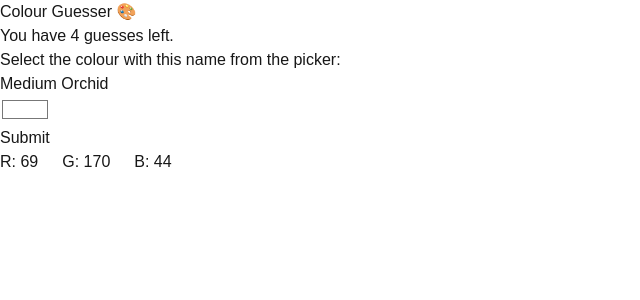
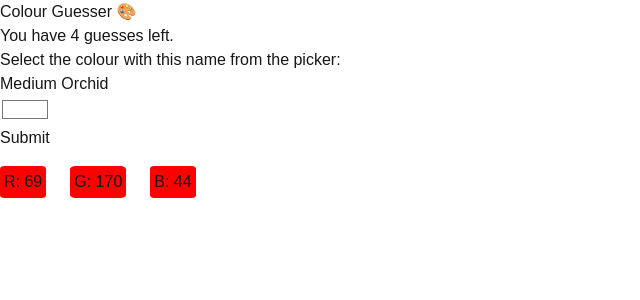
Before and after one commit to CZboop/Cornflower-Blue, a Next.js app: page / in a window 1280 px wide. Both pictures are taken after a click on the input 24 px from the left and 138 px from the top of the page. Shown: the top 300 px of the page, without its empty margins (0-640 px from the left). Built offline with nearby package versions, Linux system fonts and the light colour scheme.

Commit message:
add background based on difference from guess and target for each channel in rgb

```diff
--- a/app/globals.css
+++ b/app/globals.css
@@ -31,4 +31,19 @@ body {
 
 .colour-label {
   margin-right: 1.5em;
+  border-radius: 10%;
+  padding: 0.25em;
+  margin-top: 1em;
 }
+
+.bg-red-diff {
+  background-color: red;
+}
+
+.bg-orange-diff {
+  background-color: orange;
+}
+
+.bg-green-diff {
+  background-color: green;
+}
--- a/app/page.tsx
+++ b/app/page.tsx
@@ -10,6 +10,7 @@ export default function Home() {
   const [targetColour, setTargetColour] = useState(() => getRandomColour(colourMap));
   const [pastEvals, setPastEvals] = useState([]);
   const [numGuesses, setNumGuesses] = useState(0);
+  const [bounds, setBounds] = useState({ "green": 25, "orange": 75 })
 
   function splitCamelCase(text: string): string {
     let splitWords: string[] = text.split(/(?=[A-Z])/).map(word => word.charAt(0).toUpperCase() + word.slice(1).toLowerCase());
@@ -62,6 +63,21 @@ export default function Home() {
     }
   }
 
+  function getColourDiffClass(guess: string, target: string) {
+    const diff = Math.abs(parseInt(guess) - parseInt(target));
+    let className;
+    if (diff <= bounds.green) {
+      className = "bg-green-diff";
+    }
+    else if (diff <= bounds.orange) {
+      className = "bg-orange-diff";
+    }
+    else {
+      className = "bg-red-diff";
+    }
+    return className;
+  }
+
   const formAction = async (formData: FormData) => {
     let pickerInput = formData.get("picker-input")
     console.log(pickerInput);
@@ -85,12 +101,12 @@ export default function Home() {
               <input type="color" id="picker-input" name="picker-input" value={colour} onChange={handleColourPicker} />
             </div>
             <input type="submit"></input>
-            {/* TODO: define how close to be correct, orange, red? test with some colours and see if feels close enough */}
+            {/* TODO: remove redundancies */}
             {pastEvals.length !== 0 ?
               pastEvals.map((guess) => (<div className="colour-diffs">
-                <h2 className="colour-label">R: {guess.r}</h2>
-                <h2 className="colour-label">G: {guess.g}</h2>
-                <h2 className="colour-label">B: {guess.b}</h2>
+                <div className={`colour-label ${getColourDiffClass(guess.r, targetColourRGB.r)}`}><h2 >R: {guess.r}</h2></div>
+                <div className={`colour-label ${getColourDiffClass(guess.g, targetColourRGB.g)}`}><h2 >G: {guess.g}</h2></div>
+                <div className={`colour-label ${getColourDiffClass(guess.b, targetColourRGB.b)}`}><h2 >B: {guess.b}</h2></div>
               </div>))
               :
               (<></>)
@@ -108,7 +124,7 @@ export default function Home() {
               <h2 className="colour-label">B: {targetColourRGB.b}</h2>
             </div>
             <div className="colour-picker">
-              <input type="color" id="picker-input" name="picker-input" value={targetColour.value} onChange={handleColourPicker} disabled={true}/>
+              <input type="color" id="picker-input" name="picker-input" value={targetColour.value} onChange={handleColourPicker} disabled={true} />
             </div>
           </>
         </>
```
